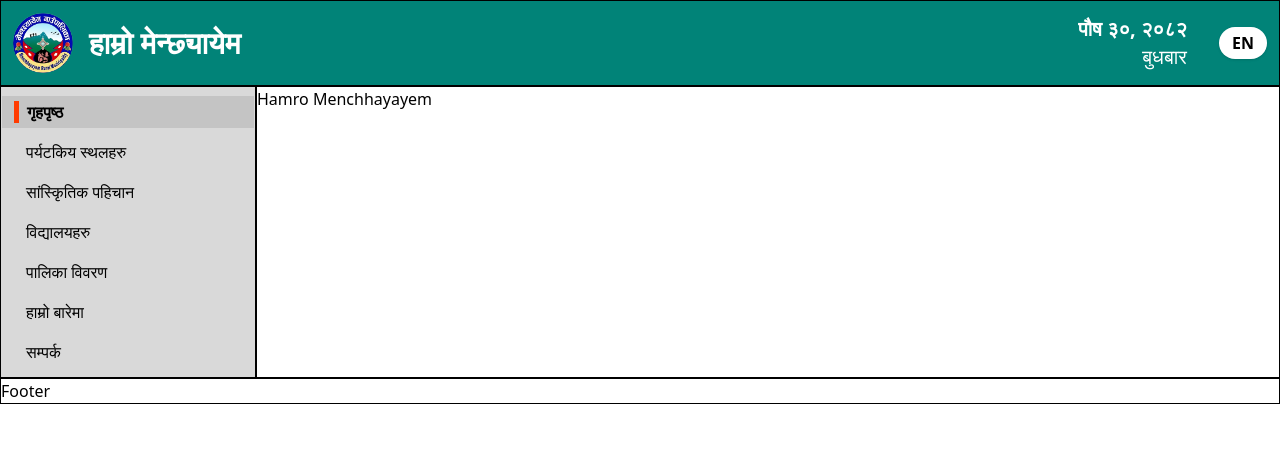
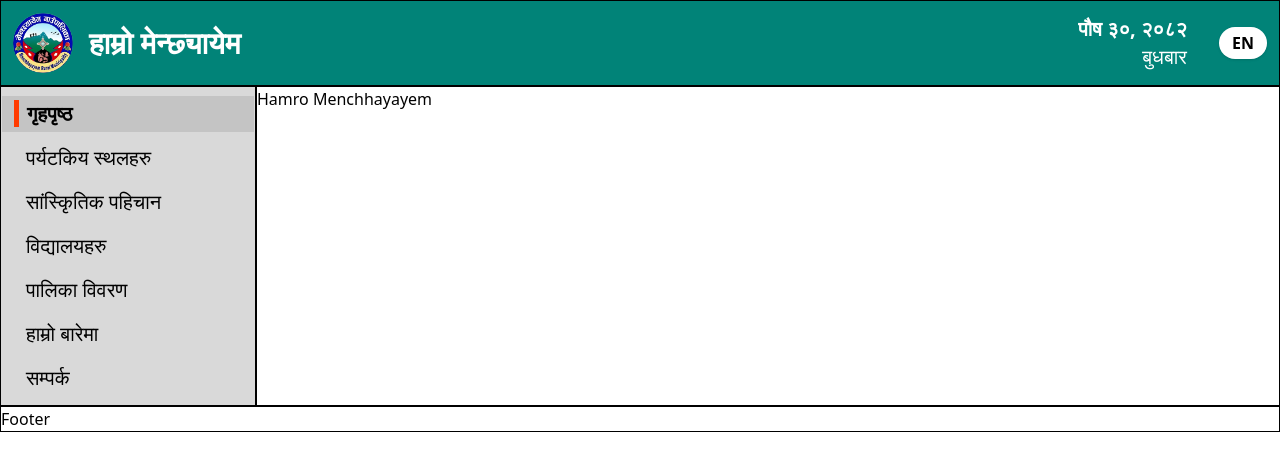
Before and after one commit to Kushal216/hamro-menchhayayem, a Next.js app: page / in a window 1280 px wide. Shown: the top 470 px of the page. Built offline with nearby package versions, Linux system fonts and the light colour scheme.

Commit message:
increased menubar text size

```diff
--- a/components/layout/Menubar.jsx
+++ b/components/layout/Menubar.jsx
@@ -17,7 +17,7 @@ const Menubar = () => {
   ];
 
   return (
-    <aside className="min-w-fit">
+    <aside className="min-w-fit text-xl">
       <nav className="bg-[#D9D9D9] border border-[#00000000] box-border">
         <ul className="flex-row bg-[#D9D9D9]">
           {links.map((link) => {
```
